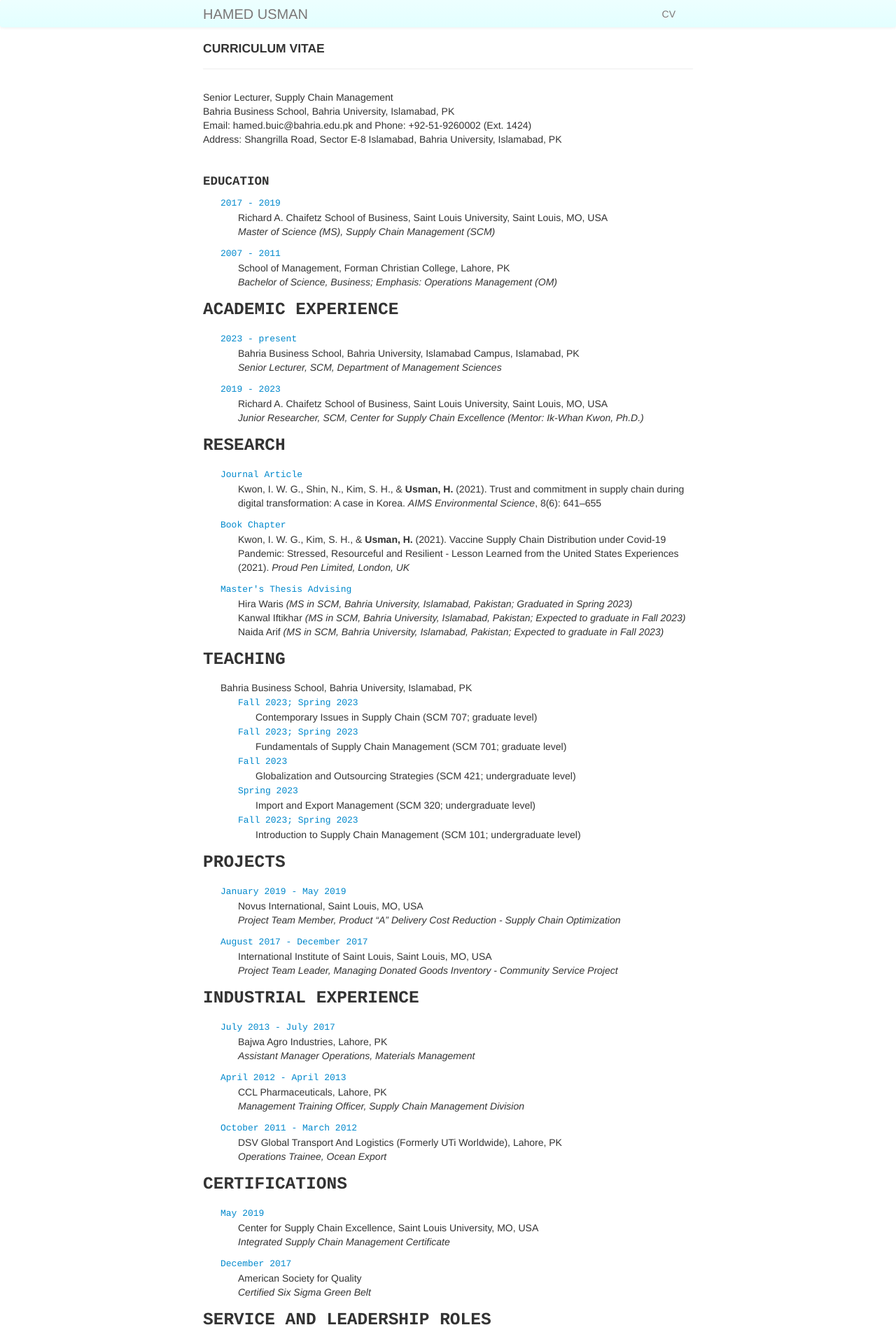
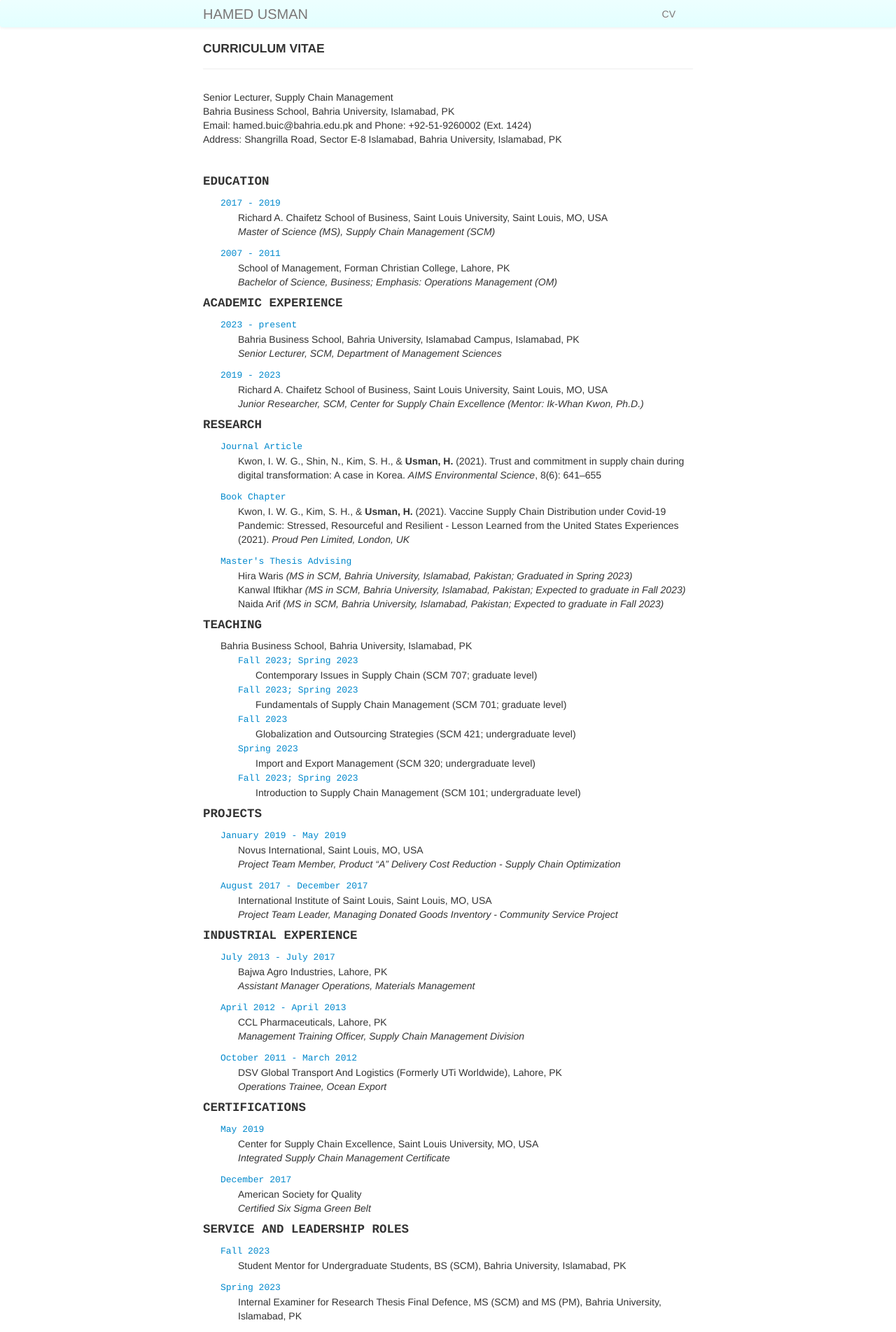
Before and after one commit to hamedusman/hamedusman.github.io, a Jekyll site: the page built from cv.md, in a window 1280 px wide. Shown: the top 1904 px of the page at 70% size. Built offline with Jekyll 4.4.1, drawn with Linux system fonts in a browser that asks for light colours.

Commit message:
Update cv.md

```diff
--- a/cv.md
+++ b/cv.md
@@ -25,7 +25,7 @@ Address: Shangrilla Road, Sector E-8 Islamabad, Bahria University, Islamabad, PK
    <li><i>Bachelor of Science, Business; Emphasis: Operations Management (OM)</i></li></ul>
 </ul>
 
-<h3 style="font-family:courier">ACADEMIC EXPERIENCE</h3>
+<h4 style="font-family:courier">ACADEMIC EXPERIENCE</h4>
 
 <ul style="list-style-type:none;">
  <a style="font-family:courier; font-size:13px">2023 - present</a>
@@ -41,7 +41,7 @@ Address: Shangrilla Road, Sector E-8 Islamabad, Bahria University, Islamabad, PK
    <li><i>Junior Researcher, SCM, Center for Supply Chain Excellence (Mentor: Ik-Whan Kwon, Ph.D.)</i></li></ul>
 </ul>
 
-<h3 style="font-family:courier">RESEARCH</h3>
+<h4 style="font-family:courier">RESEARCH</h4>
 
   <ul style="list-style-type:none;"><a style="font-family:courier; font-size:13px">Journal Article</a>
    <ul style="list-style-type:none;"><li>Kwon, I. W. G., Shin, N., Kim, S. H., & <b>Usman, H.</b> (2021). Trust and commitment in supply chain during digital transformation: A case in Korea. <i>AIMS Environmental Science</i>, 8(6): 641–655</li></ul>
@@ -61,7 +61,7 @@ Address: Shangrilla Road, Sector E-8 Islamabad, Bahria University, Islamabad, PK
     </ul>
   </ul>
 
-<h3 style="font-family:courier">TEACHING</h3>
+<h4 style="font-family:courier">TEACHING</h4>
  <ul style="list-style-type:none;">Bahria Business School, Bahria University, Islamabad, PK
 
    <ul style="list-style-type:none;">
@@ -99,7 +99,7 @@ Address: Shangrilla Road, Sector E-8 Islamabad, Bahria University, Islamabad, PK
     </ul>
  </ul></ul>
 
-<h3 style="font-family:courier">PROJECTS</h3>
+<h4 style="font-family:courier">PROJECTS</h4>
 
  <ul style="list-style-type:none;">
   <a style="font-family:courier; font-size:13px">January 2019 - May 2019</a>
@@ -115,7 +115,7 @@ Address: Shangrilla Road, Sector E-8 Islamabad, Bahria University, Islamabad, PK
     <li><i>Project Team Leader, Managing Donated Goods Inventory - Community Service Project</i></li></ul>
  </ul>
 
-<h3 style="font-family:courier">INDUSTRIAL EXPERIENCE</h3>
+<h4 style="font-family:courier">INDUSTRIAL EXPERIENCE</h4>
 
  <ul style="list-style-type:none;">
   <a style="font-family:courier; font-size:13px">July 2013 - July 2017</a>
@@ -139,7 +139,7 @@ Address: Shangrilla Road, Sector E-8 Islamabad, Bahria University, Islamabad, PK
  </ul>
 
 
-<h3 style="font-family:courier">CERTIFICATIONS</h3>
+<h4 style="font-family:courier">CERTIFICATIONS</h4>
 
  <ul style="list-style-type:none;">
   <a style="font-family:courier; font-size:13px">May 2019</a>
@@ -155,7 +155,7 @@ Address: Shangrilla Road, Sector E-8 Islamabad, Bahria University, Islamabad, PK
      <li><i>Certified Six Sigma Green Belt</i></li></ul>
  </ul>
 
-<h3 style="font-family:courier">SERVICE AND LEADERSHIP ROLES</h3>
+<h4 style="font-family:courier">SERVICE AND LEADERSHIP ROLES</h4>
 
 <ul style="list-style-type:none;">
   <a style="font-family:courier; font-size:13px">Fall 2023</a>
@@ -199,7 +199,7 @@ Address: Shangrilla Road, Sector E-8 Islamabad, Bahria University, Islamabad, PK
     </ul>
  </ul>
 
-<h3 style="font-family:courier">SKILLS AND TOOLS</h3>
+<h4 style="font-family:courier">SKILLS AND TOOLS</h4>
 
  <ul style="list-style-type:none;">
   <a style="font-family:courier; font-size:13px">Econometric Research Methods using Panel Data</a>
```
